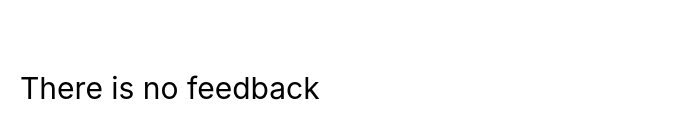
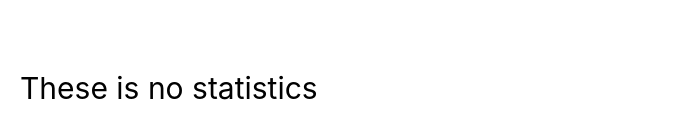
Before and after one commit to Hanna-Pylypenko/goit-react-hw-02-feedback, a React (Create React App) app: page / in a window 1280 px wide. Shown: the part 292-430 px from the top of the page, without its empty margins (0-679 px from the left). Built offline with nearby package versions, Linux system fonts and the light colour scheme.

Commit message:
optimised components work, transffered the logic to app

```diff
--- a/src/components/App.jsx
+++ b/src/components/App.jsx
@@ -2,6 +2,7 @@ import React, { Component } from 'react';
 import { Statistics } from './Statistics/Statistics';
 import { FeedbackOptions } from './FeedbackOptions/FeedbackOptions';
 import { Section } from './Section/Section';
+import { Notification } from './Notification/Notification';
 export class App extends Component {
   state = {
     good: 0,
@@ -20,9 +21,10 @@ export class App extends Component {
     return totalFeedback;
   };
   countPositiveFeedbackPercentage = () => {
-    const positiveFeedbackPercentage =
-      Math.round(this.state.good / this.countTotalFeedback()) * 100;
-    return positiveFeedbackPercentage;
+    const positivePercentage = Math.round(
+      (this.state.good / this.countTotalFeedback()) * 100
+    );
+    return positivePercentage;
   };
 
   render() {
@@ -40,12 +42,15 @@ export class App extends Component {
       >
         <Section title="Please, leave your feedback">
           <FeedbackOptions
-            options={['good', 'neutral', 'bad']}
+            options={Object.keys(this.state)}
             onLeaveFeedback={this.onFeedbackButtonClick}
           />
         </Section>
 
         <Section title="Statistics">
+          {this.state.good !== 0 ||
+          this.state.neutral !== 0 ||
+          this.state.bad !== 0 ? (
             <Statistics
               good={this.state.good}
               neutral={this.state.neutral}
@@ -53,6 +58,9 @@ export class App extends Component {
               total={this.countTotalFeedback()}
               positivePercentage={this.countPositiveFeedbackPercentage()}
             />
+          ) : (
+            <Notification message="These is no statistics" />
+          )}
         </Section>
       </div>
     );
--- a/src/components/Statistics/Statistics.jsx
+++ b/src/components/Statistics/Statistics.jsx
@@ -1,5 +1,4 @@
 import React from 'react';
-import { Notification } from 'components/Notification/Notification';
 import css from './Statistics.module.css';
 import PropTypes from 'prop-types';
 
@@ -10,7 +9,8 @@ export const Statistics = ({
   total,
   positivePercentage,
 }) => {
-  return total ? (
+  // console.log({ positivePercentage });
+  return (
     <ul className={css.feedbackBtnList}>
       <li>Good:{good}</li>
       <li>Neutral:{neutral}</li>
@@ -18,8 +18,6 @@ export const Statistics = ({
       <li>Total:{total}</li>
       <li>Positive feedback:{positivePercentage}%</li>
     </ul>
-  ) : (
-    <Notification message="There is no feedback" />
   );
 };
 Statistics.propTypes = {
```
Lines whose indentation alone changed are shown as unchanged.
